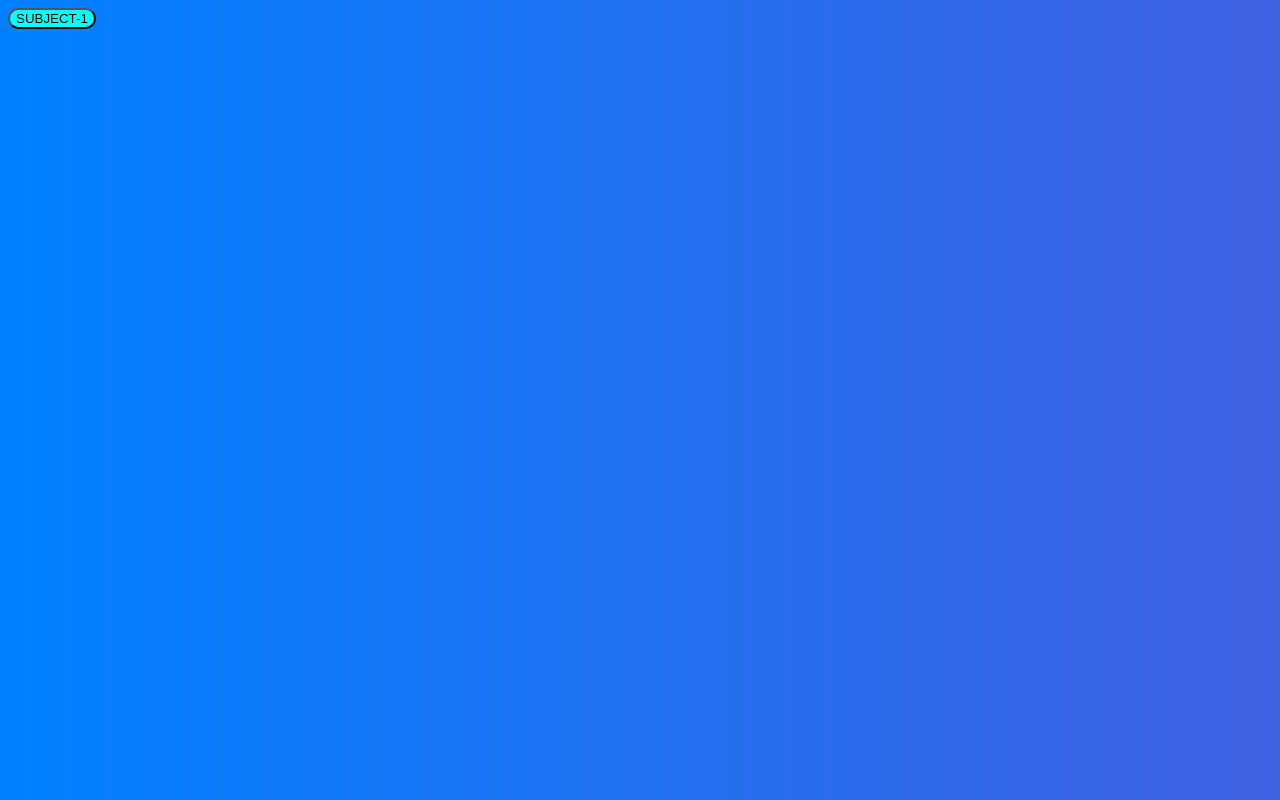
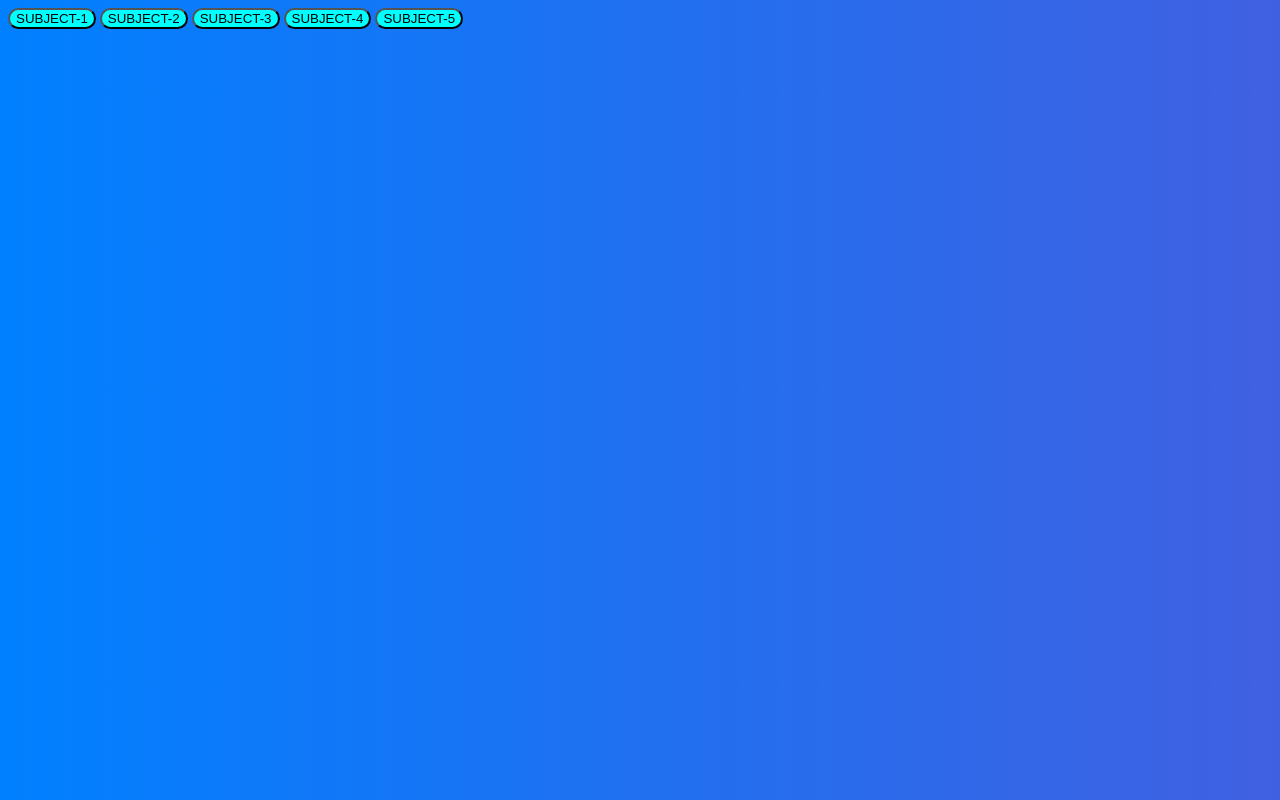
Before and after one commit to nikhleshmahato/norest-study-tool, a plain HTML site: page notes.html in a window 1280 px wide. Drawn offline with Linux system fonts and the light colour scheme.

Commit message:
Update notes.html

```diff
--- a/notes.html
+++ b/notes.html
@@ -9,7 +9,11 @@
 <body>
 
     <!-- Initial Load Button -->
-    <button id="loadBtn" onclick="loadText()">SUBJECT-1</button>
+    <button id="loadBtn" onclick="loadText(1)">SUBJECT-1</button>
+    <button id="loadBtn" onclick="loadText(2)">SUBJECT-2</button>
+    <button id="loadBtn" onclick="loadText(3)">SUBJECT-3</button>
+    <button id="loadBtn" onclick="loadText(4)">SUBJECT-4</button>
+    <button id="loadBtn" onclick="loadText(5)">SUBJECT-5</button>
 
     <!-- Editor and Back Button -->
     <div id="editorContainer" style="display: none; margin-top: 20px;">
```
